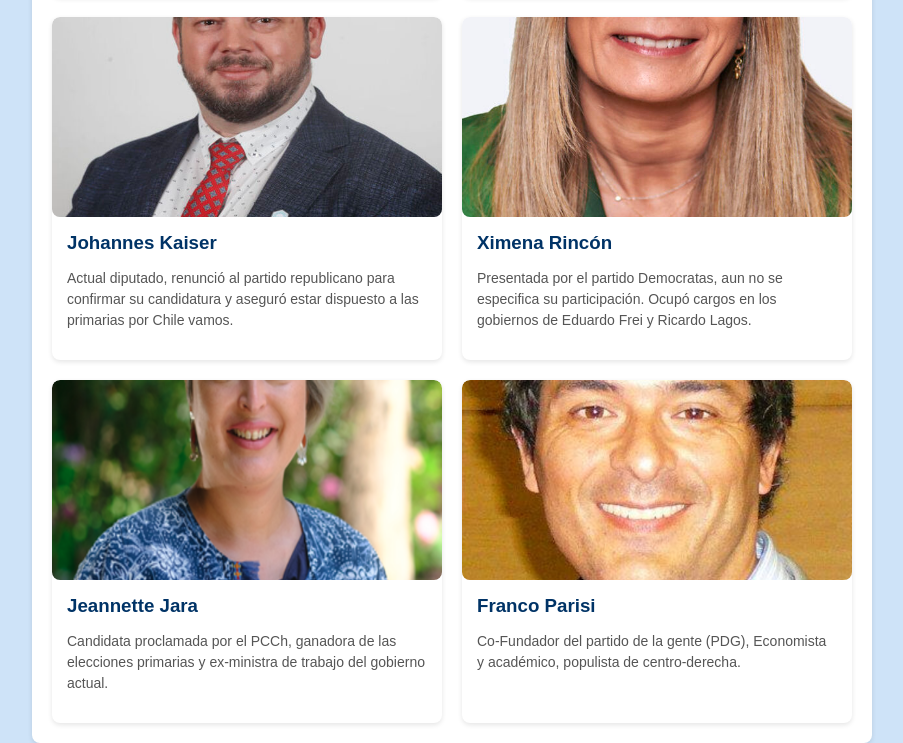
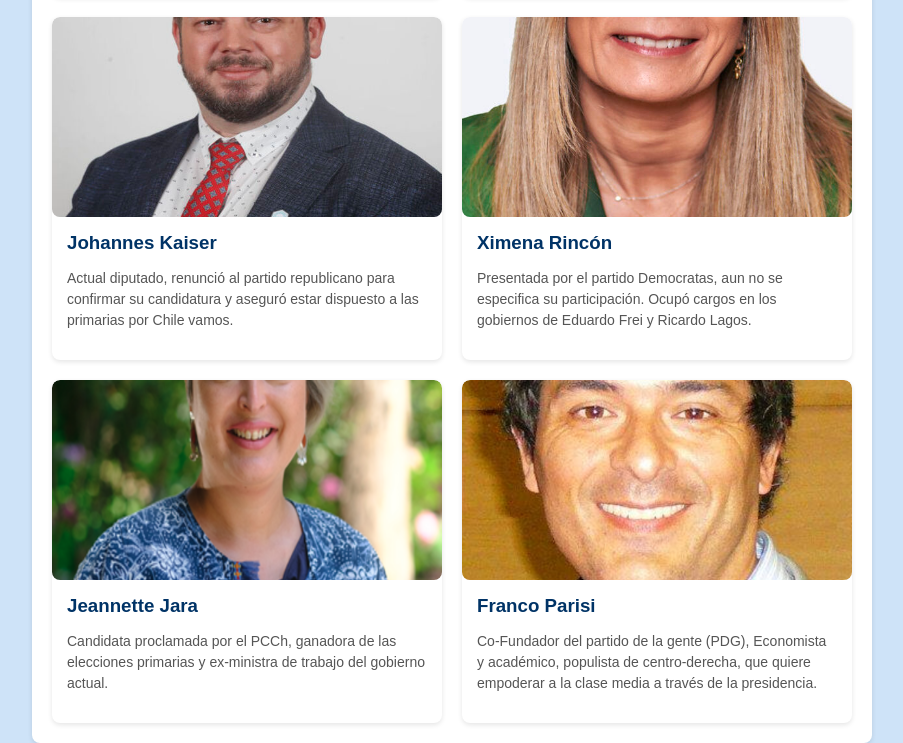
Before and after one commit to SukumarXD/EV3FM, a plain HTML site: page index.html in a window 1280 px wide. Shown: the part 585-1328 px from the top of the page, without its empty margins (188-1091 px from the left). Drawn offline with Linux system fonts and the light colour scheme.

Commit message:
Update index.html

```diff
--- a/index.html
+++ b/index.html
@@ -103,7 +103,7 @@
       <img class="img-politico" src="img/Franco_Parisi.png" alt="Franco Parisi" />
       <div class="card-content">
         <h3>Franco Parisi</h3></a>
-        <p>Co-Fundador del partido de la gente (PDG), Economista y académico, populista de centro-derecha.</p>
+        <p>Co-Fundador del partido de la gente (PDG), Economista y académico, populista de centro-derecha, que quiere empoderar a la clase media a través de la presidencia.</p>
       </div>
     </div>
   </main>
```
